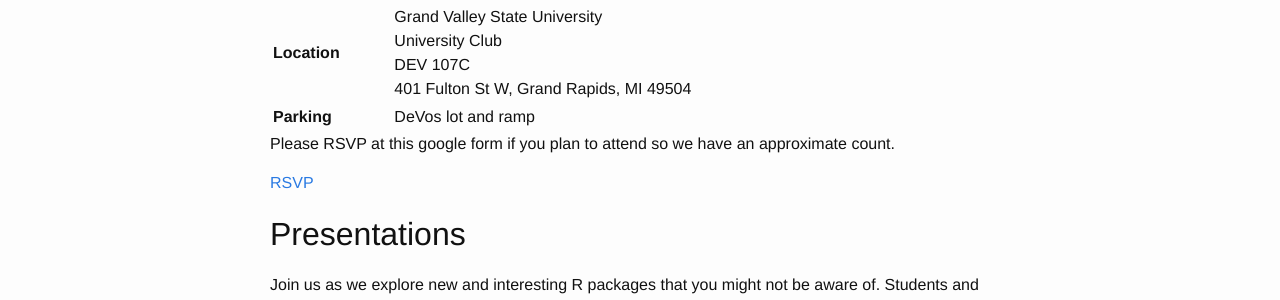
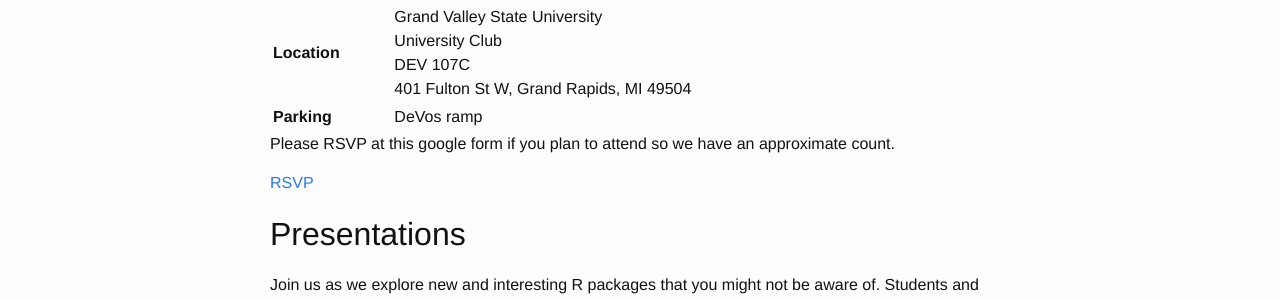
Before and after one commit to WestMichiganRUserGroup/WestMichiganRUserGroup.github.io, a Jekyll site: the page built from _posts/2022-11-08-meeting-announcement-2022-10 .md, in a window 1280 px wide. Shown: the part 324-624 px from the top of the page. Built offline with Jekyll 4.4.1, drawn with Linux system fonts in a browser that asks for light colours.

Commit message:
Update 2022-11-08-meeting-announcement-2022-10 .md

```diff
--- a/_posts/2022-11-08-meeting-announcement-2022-10 .md
+++ b/_posts/2022-11-08-meeting-announcement-2022-10 .md
@@ -11,7 +11,7 @@
 |**Date**    |November 08, 2022 |
 |**Time**    |18:00          |
 |**Location**|Grand Valley State University<br>University Club<br>DEV 107C<br>401 Fulton St W, Grand Rapids, MI 49504|
-|**Parking** |DeVos lot and ramp|
+|**Parking** |DeVos ramp|
 
 Please RSVP at this google form if you plan to attend so we have an approximate count.
 
```
